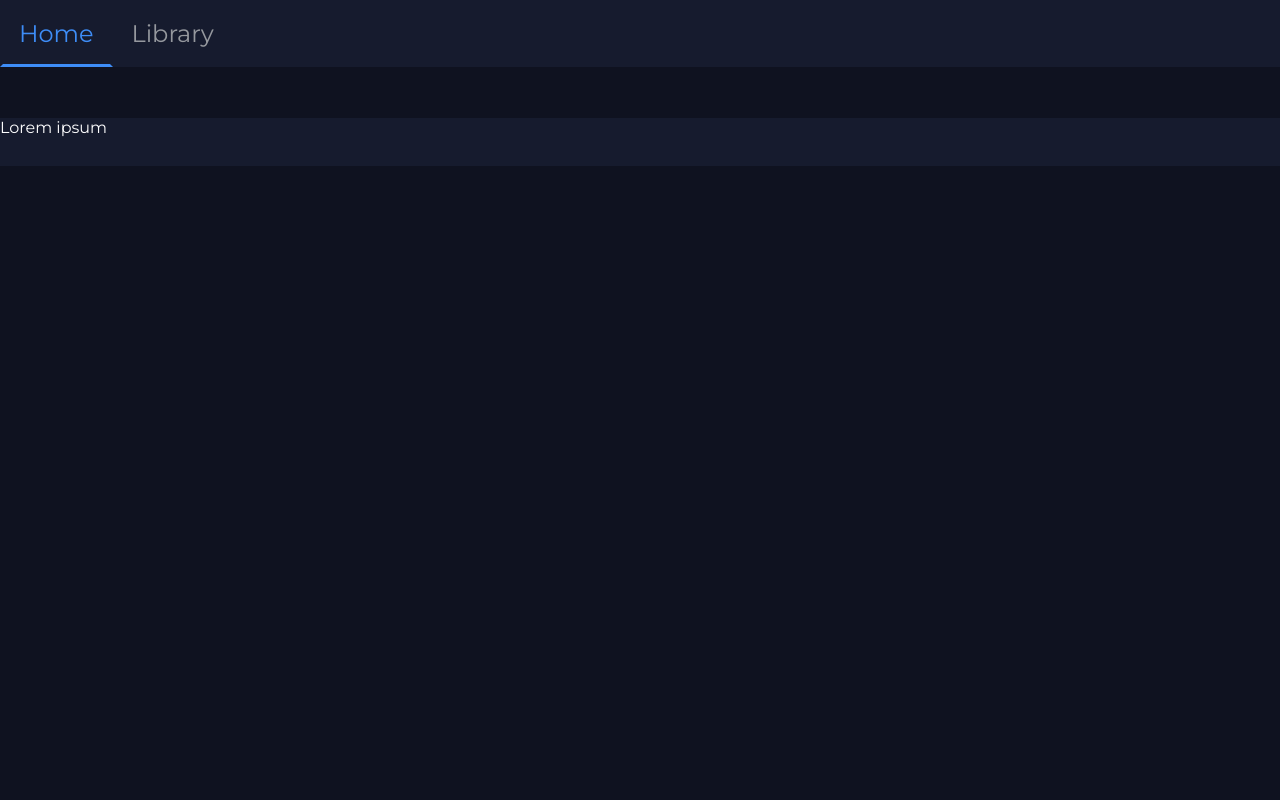
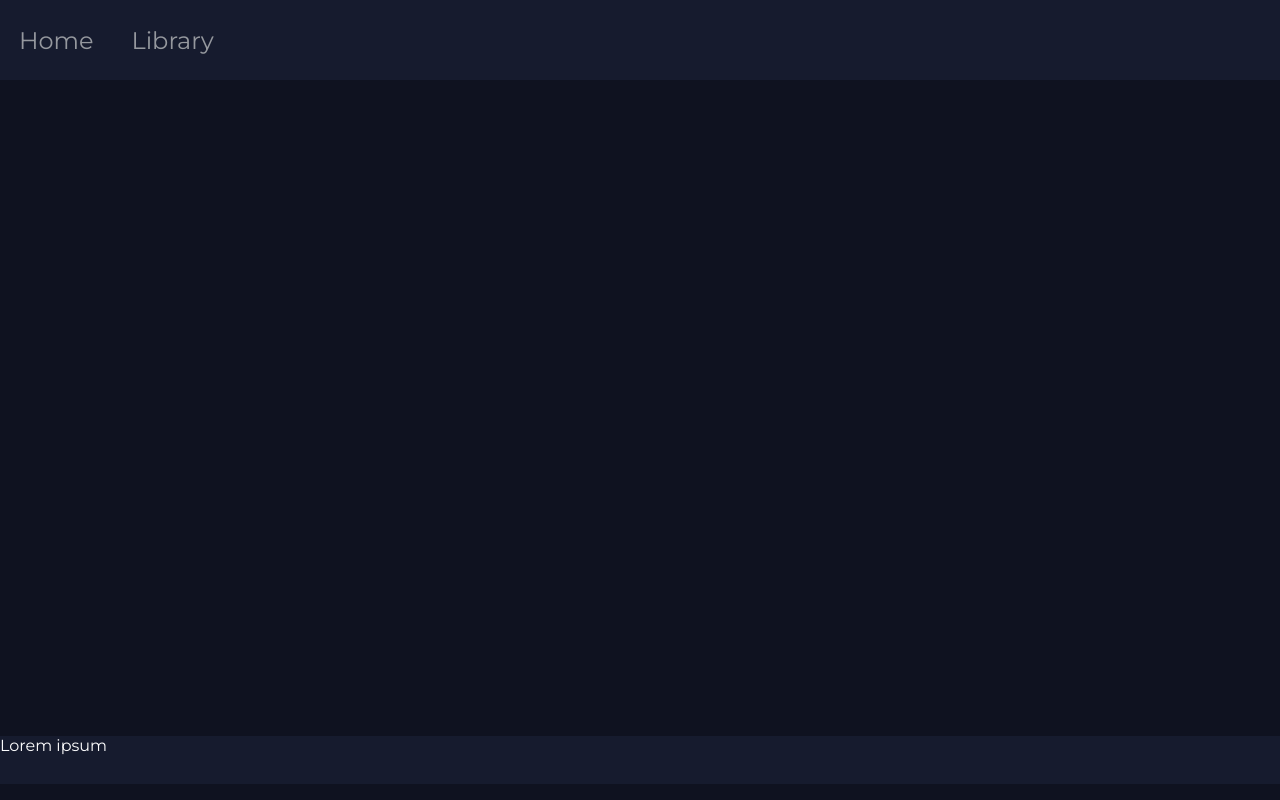
Before and after one commit to DavidSurina/gaming-library, a React (Create React App) app: page / in a window 1280 px wide. Built offline with nearby package versions, Linux system fonts and the light colour scheme.

Commit message:
changed min height of main element

```diff
--- a/src/components/Layout/Navbar/style.scss
+++ b/src/components/Layout/Navbar/style.scss
@@ -4,8 +4,9 @@
 .navbar {
     &-wrapper {
         @include m.flex-row;
+        align-items: center;
         width: 100%;
-        // height: 3rem;
+        height: c.$nav-height;
         background-color: c.$background-dark_dark;
         color: c.$font-color_secondary;
         font-size: 24px;
--- a/src/globals/styles/_base.scss
+++ b/src/globals/styles/_base.scss
@@ -17,12 +17,10 @@
     -moz-osx-font-smoothing: grayscale;
 };
 
-#root {
-    min-height: 100vh;
-}
 
 main {
     display: flex;
     direction: column;
+    min-height: calc(max(100vh - (c.$footer-min-height + c.$nav-height)));
     padding: 2%;
 }
--- a/src/globals/styles/_constants.scss
+++ b/src/globals/styles/_constants.scss
@@ -13,10 +13,13 @@
 
 // COLORS - LIGHT -- later on
 
-// SOME SPACING VARIABLES
 // FONTS and FONT SIZES and weight
 $font-family: 'Montserrat', sans-serif;
 
 $font-weight_light: 300;
 $font-weight_regular: 400;
 $font-weight_bold: 500;
+
+// SOME SPACING VARIABLES
+$nav-height: 5rem;
+$footer-min-height: 4rem;
```
